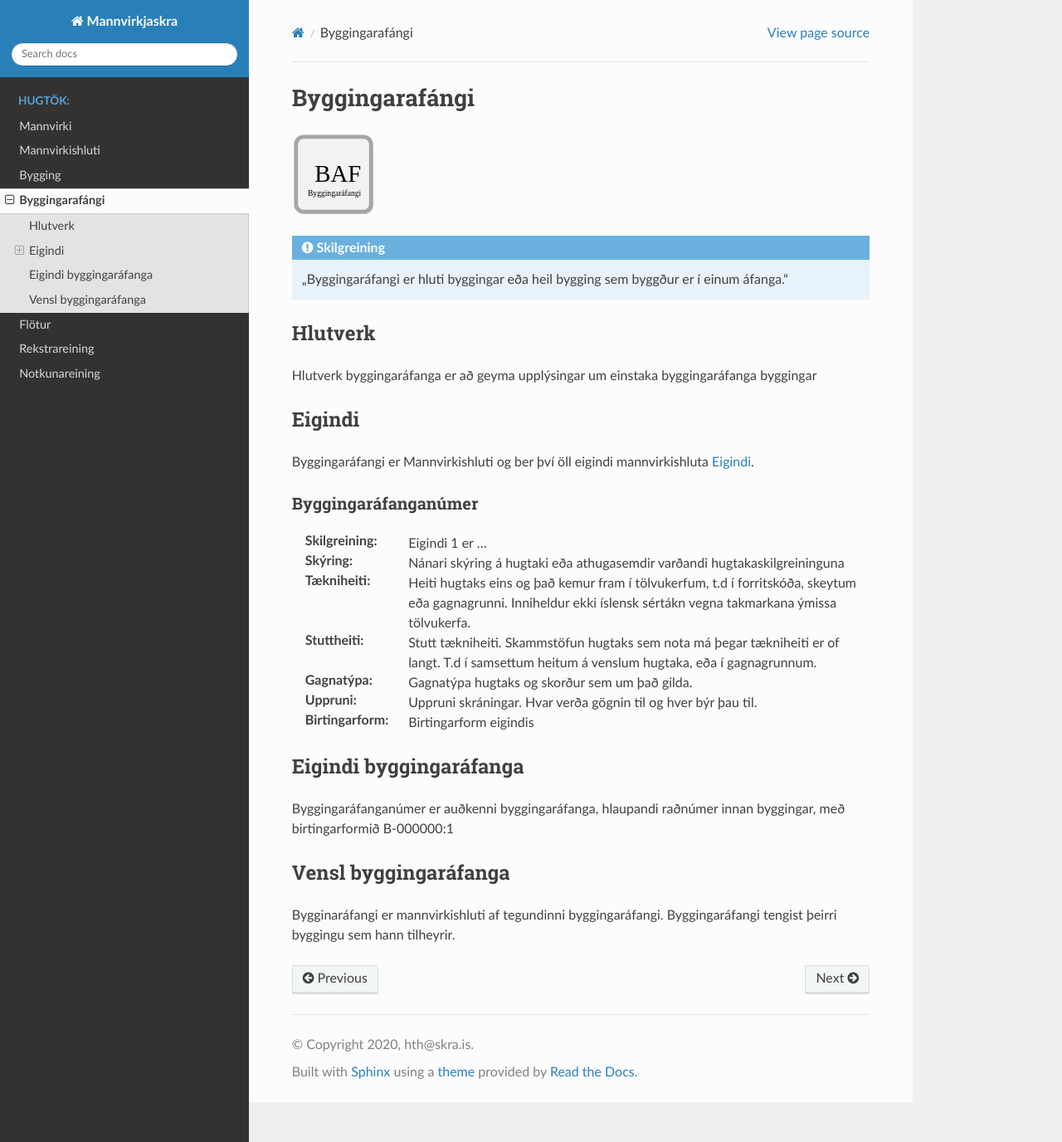
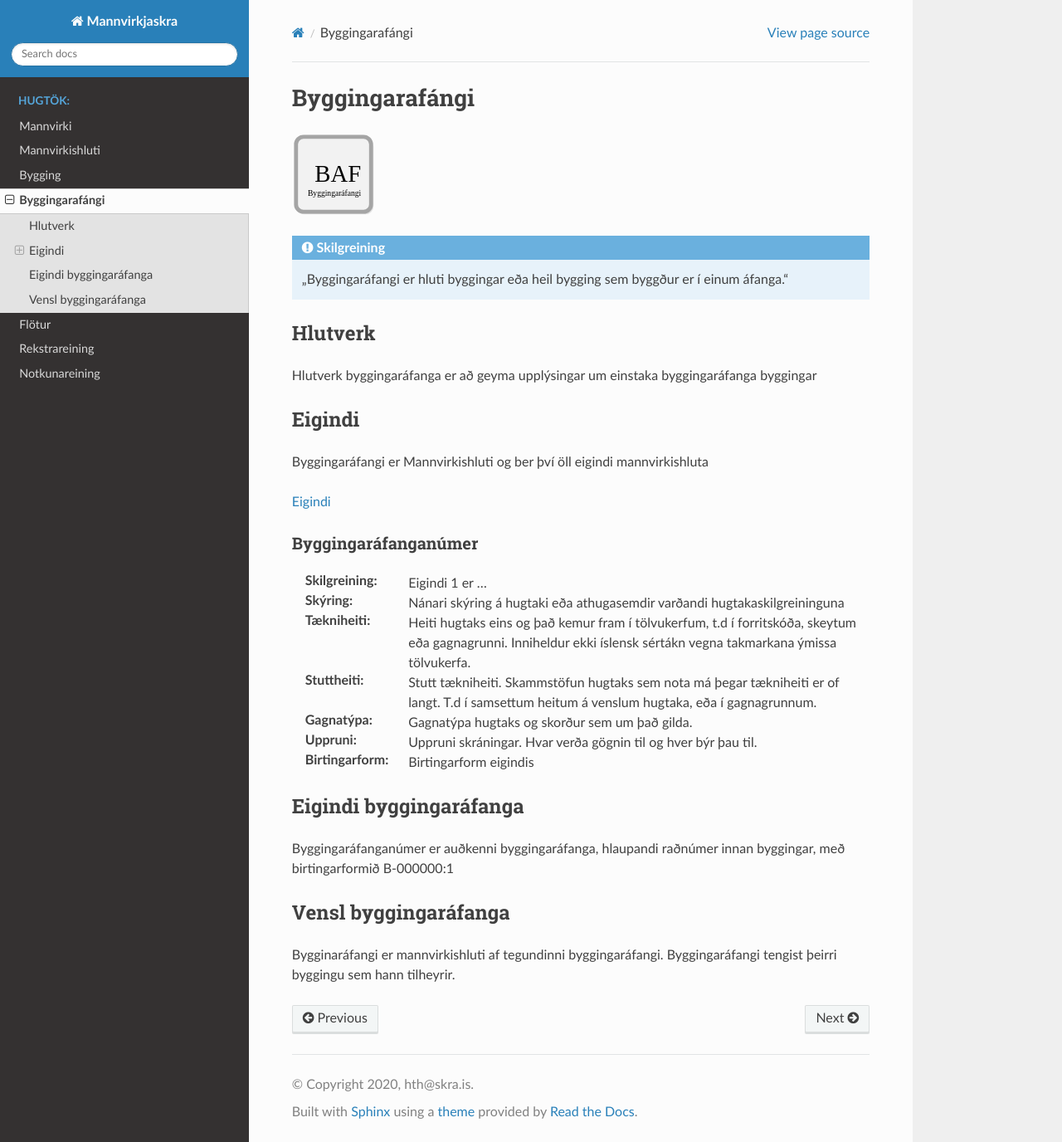
Before and after one commit to hthl/Mannvirkjaskra, a Sphinx documentation site: the page built from source/byggingarafangi.rst, in a window 1280 px wide and 1376 px high. Shown: the whole window at 83% size. Built offline with Sphinx 7.4.7 and the Read the Docs theme 2.0.0, drawn with Linux system fonts in a browser that asks for light colours.

```diff
--- a/source/byggingarafangi.rst
+++ b/source/byggingarafangi.rst
@@ -17,7 +17,9 @@ Hlutverk byggingaráfanga er að geyma upplýsingar um einstaka byggingaráfanga
 Eigindi
 -------
 
-Byggingaráfangi er Mannvirkishluti og ber því öll eigindi mannvirkishluta :ref:`mannvirkishluti_eigindi`.
+Byggingaráfangi er Mannvirkishluti og ber því öll eigindi mannvirkishluta
+
+:ref:`mannvirkishluti_eigindi`
 
 Byggingaráfanganúmer
 ~~~~~~~~~~~~~~~~~~~~
```
